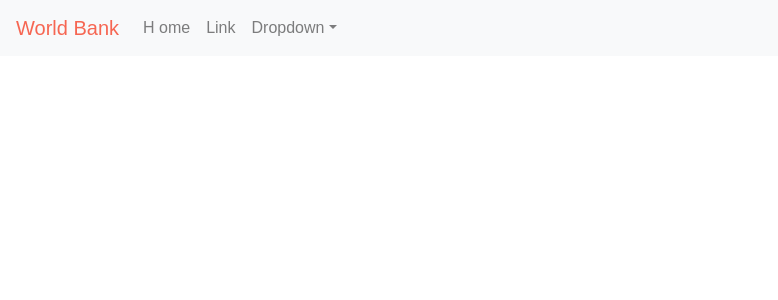
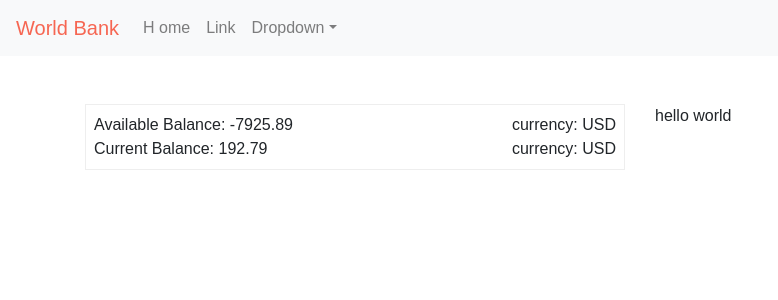
Before and after one commit to psyhakhom/money-manager, a React (Create React App) app: page / in a window 1280 px wide. Shown: the top 300 px of the page, without its empty margins (0-778 px from the left). Built offline with nearby package versions, Linux system fonts and the light colour scheme.

Commit message:
made updates

```diff
--- a/src/App.js
+++ b/src/App.js
@@ -4,7 +4,7 @@ import {fetchData} from './actions';
 
 import Layout from './components/Layout/Layout';
 import MainNav from './components/MainNav/MainNav';
-//import Account from './components/Account/Account';
+import Account from './components/Account/Account';
 
 class App extends Component {
   componentDidMount() {
@@ -24,8 +24,8 @@ class App extends Component {
     return (
       <div>
         <Layout>
-          <MainNav accountInfo={mappedData}/>
-
+          <MainNav data={mappedData}/>
+          <Account accountInfo={mappedData}/>
         </Layout>
       </div>
     );
--- /dev/null
+++ b/src/components/Account/Account.js
@@ -0,0 +1,42 @@
+import React from 'react';
+
+import Card from 'react-bootstrap/Card';
+import Container from 'react-bootstrap/Container';
+import Row from 'react-bootstrap/Row';
+import Col from 'react-bootstrap/Col';
+
+const account = (props) => {
+  console.log('account', props);
+  const accountInfo = props
+    .accountInfo
+    .map(item => {
+      return (item.accounts.account.map(ele => {
+        return (
+
+          <div className="account-info" key={ele.id}>
+            <div className="d-flex justify-content-between">
+              <span>Available Balance: {ele.availableBalance.amount}</span>
+              <span>currency: {ele.availableBalance.currency}</span>
+            </div>
+            <div className="d-flex justify-content-between">
+              <span>Current Balance: {ele.currentBalance.amount}</span>
+              <span>currency: {ele.currentBalance.currency}</span>
+            </div>
+          </div>
+
+        )
+      }))
+    })
+
+  return (
+    <Container className="mt-5">
+      <Row>
+        <Col xs={12} md={6}>{accountInfo}</Col>
+        <Col xs={12} md={6}>hello world</Col>
+      </Row>
+    </Container>
+
+  )
+}
+
+export default account;
--- a/src/components/MainNav/MainNav.js
+++ b/src/components/MainNav/MainNav.js
@@ -6,7 +6,7 @@ import NavDropdown from 'react-bootstrap/NavDropdown';
 const mainNav = (props) => {
   console.log('mainNavProps', props.accountInfo)
   const accountInfo = props
-    .accountInfo
+    .data
     .map(item => {
       return (item.accounts.account.map(ele => {
         return (
--- a/src/index.scss
+++ b/src/index.scss
@@ -14,3 +14,8 @@ body {
 .navbar {
 	background-color: $white;
 }
+
+.account-info {
+	border: 1px solid #eee;
+	padding: 0.5rem;
+}
```
Also changed, not shown: src/components/Account/Account/Account.js (deleted, +0 -9 lines).
